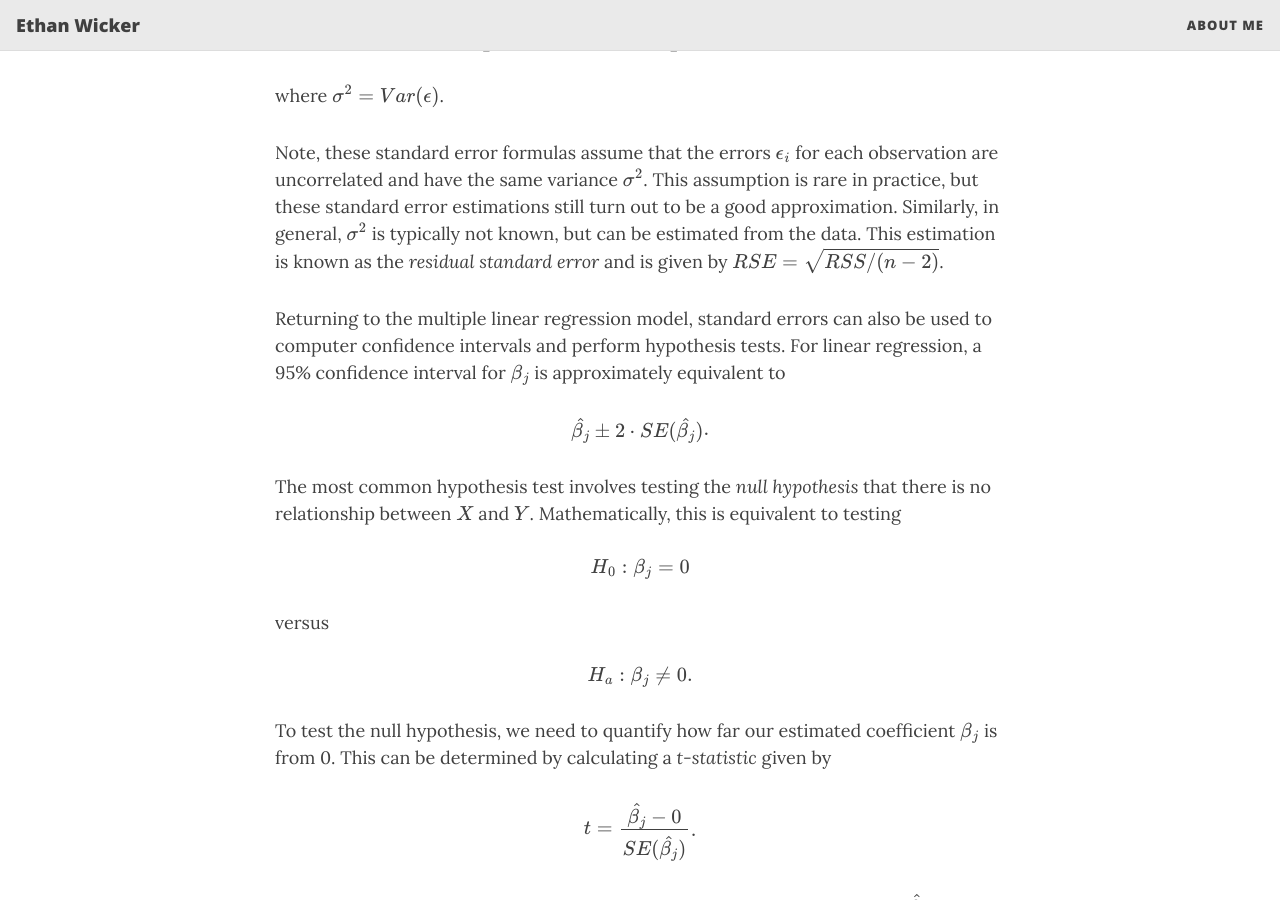
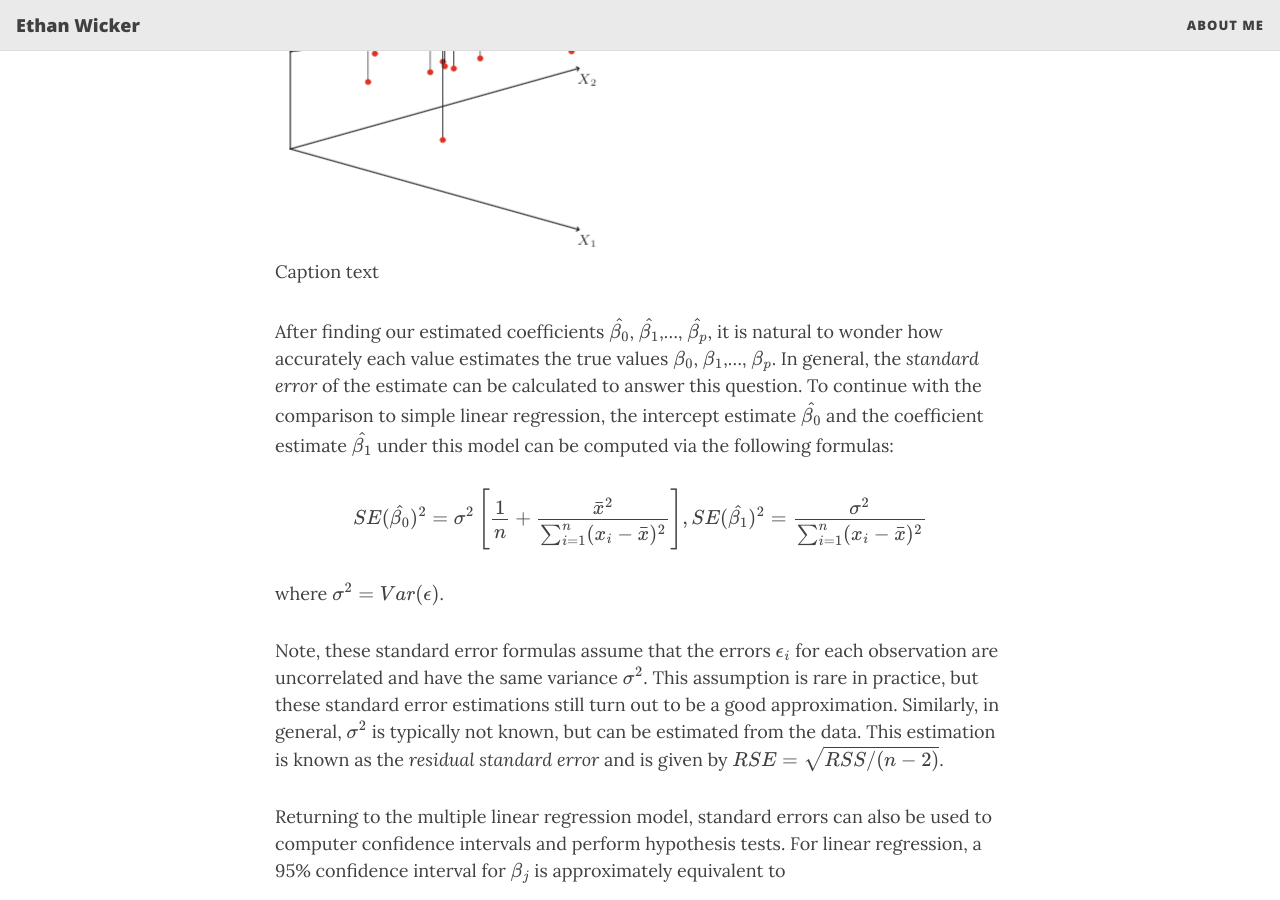
Before and after one commit to ethanwicker/ethanwicker.github.io, a Jekyll site: the page built from _posts/2021-01-08-multiple-linear-regression-001.md, in a window 1280 px wide and 900 px high, scrolled down 2461 px. Built offline with Jekyll 4.4.1, drawn with Linux system fonts in a browser that asks for light colours; nearby versions of some CDN libraries; formulas are drawn with MathJax 3.

Commit message:
Updating post, 3D scatterplot image

```diff
--- a/_posts/2021-01-08-multiple-linear-regression-001.md
+++ b/_posts/2021-01-08-multiple-linear-regression-001.md
@@ -35,7 +35,12 @@ For simple linear regression in a two-dimensional space, this fitting method res
 
 **NOTE: Insert 3D graph from book here (provide the exact source -> p. 73, title, authers or maybe James et al.)**
 
-![3D Multiple Linear Regression](/assets/img/multiple-linear-regression-3d-plot-isl-ch3.png){: .mx-auto.d-block :}
+![multiple-linear-regression-3d-plot-isl-ch3.png](/assets/img/multiple-linear-regression-3d-plot-isl-ch3.png){: .mx-auto.d-block :}
+
+<figure>
+  <img src="/assets/img/multiple-linear-regression-3d-plot-isl-ch3.png" alt="Caption text">
+  <figcaption>Caption text</figcaption>
+</figure>
 
 
 After finding our estimated coefficients $\hat{\beta_0}$, $\hat{\beta_1}$,..., $\hat{\beta_p}$, it is natural to wonder how accurately each value estimates the true values $\beta_0$, $\beta_1$,..., $\beta_p$.  In general, the *standard error* of the estimate can be calculated to answer this question.  To continue with the comparison to simple linear regression, the intercept estimate $\hat{\beta_0}$ and the coefficient estimate $\hat{\beta_1}$ under this model can be computed via the following formulas:
```
